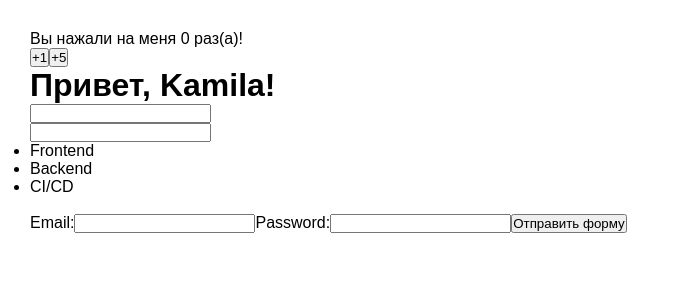
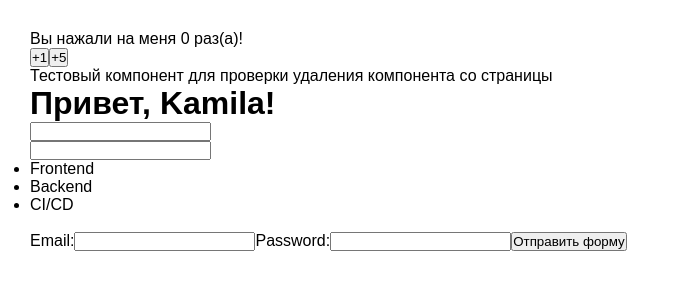
Before and after one commit to ctg-tat/todo-react, a React (Vite) app: page / in a window 1280 px wide. Shown: the top 300 px of the page, without its empty margins (0-676 px from the left). Built offline with nearby package versions, Linux system fonts and the light colour scheme.

Commit message:
Learn useEffect

```diff
--- a/src/App.jsx
+++ b/src/App.jsx
@@ -1,4 +1,16 @@
-import { useState } from "react"
+import { useState, useEffect } from "react"
+
+const UseEffectComponent = () => {
+  useEffect(() => {
+    return () => console.log("Компонент был удален!");
+  }, []);
+
+  return(
+    <div>
+      Тестовый компонент для проверки удаления компонента со страницы
+    </div>
+  )
+}
 
 const App = () => {
 
@@ -11,6 +23,12 @@ const App = () => {
     email: "",
     password: "",
   });
+
+  const [a, setA] = useState(0);
+
+  useEffect(() => {
+    console.log('useEffect()');
+  }, [count, form]);
 
   const onChangeHandle = (e) => {
     setName(e.target.value);
@@ -42,11 +60,14 @@ const App = () => {
   return(
     <div>
       <p>Вы нажали на меня {count} раз(а)!</p>
-
       <button onClick={() => setCount((prevState) => prevState+1)}>+1</button>
       <button onClick={() => setCount(count+5)}>+5</button>
 
       <br />
+
+      {
+        count >= 10 ? <h1>Компонент больше не доступен</h1> : <UseEffectComponent />
+      }
 
       <h1>
         Привет, {name}!
@@ -56,7 +77,6 @@ const App = () => {
       <br />
 
       <input type="text" onKeyDown={(e) => onSubmitAddSkill(e)} />
-
       <ul>
           {
             skills.map((skill) =>  <li>{skill}</li>)
```
